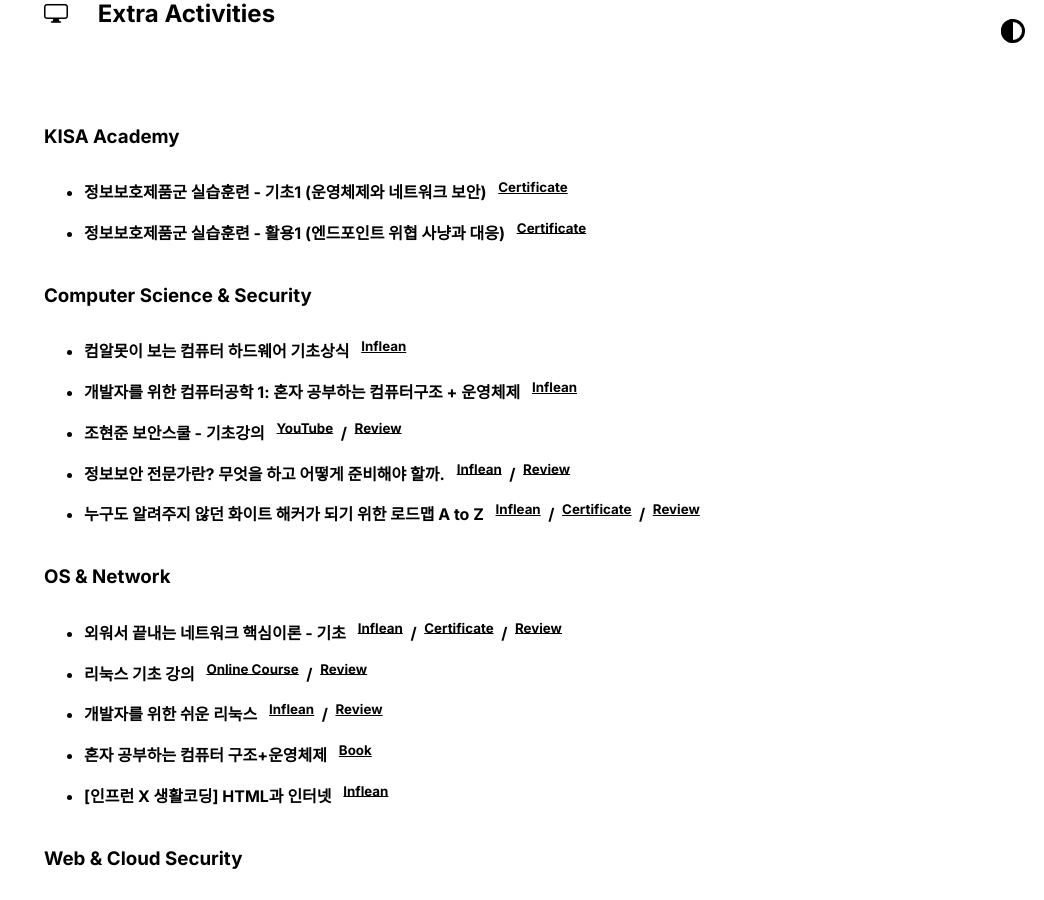
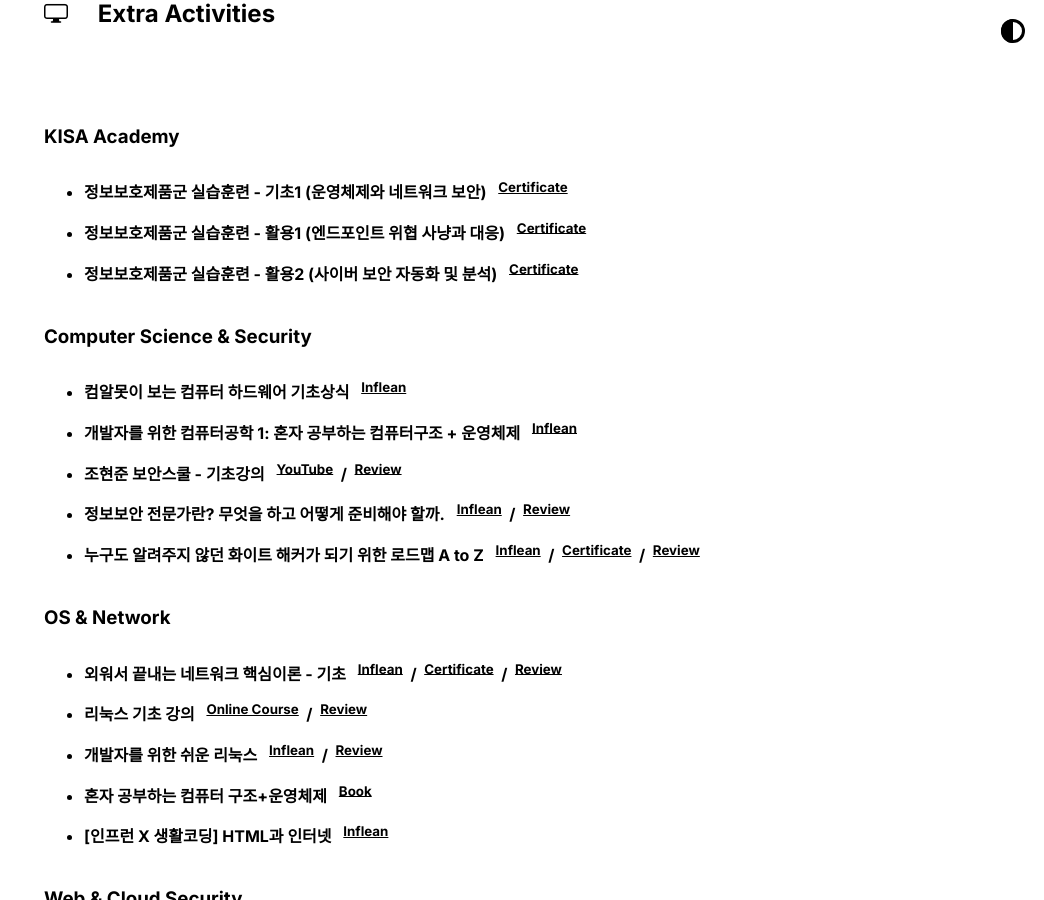
Before and after one commit to BangJeongBin/BangJeongBin.github.io, a Jekyll site: the page built from index.md, in a window 1280 px wide and 900 px high, scrolled down 2744 px. Shown: the whole window, without its empty margins (236-1280 px from the left). Built offline with Jekyll 4.4.1, drawn with Linux system fonts in a browser that asks for light colours.

Commit message:
Update activities_list.html

```diff
--- a/_includes/activities_list.html
+++ b/_includes/activities_list.html
@@ -11,6 +11,13 @@
         <strong>
             정보보호제품군 실습훈련 - 활용1 (엔드포인트 위협 사냥과 대응)&ensp;
             <sup><a href="https://drive.google.com/file/d/12TYmRZT6Y3oC5GeUvyUdYMMpxnTE8ZMS/view?usp=sharing">Certificate</a></sup>
+        </strong>
+    </li>
+
+    <li>
+        <strong>
+            정보보호제품군 실습훈련 - 활용2 (사이버 보안 자동화 및 분석)&ensp;
+            <sup><a href="https://drive.google.com/file/d/1HqUKhSIWQF5ddxozpg6scRFuZq7-QfHz/view?usp=sharing">Certificate</a></sup>
         </strong>
     </li>
 </ul>
```
